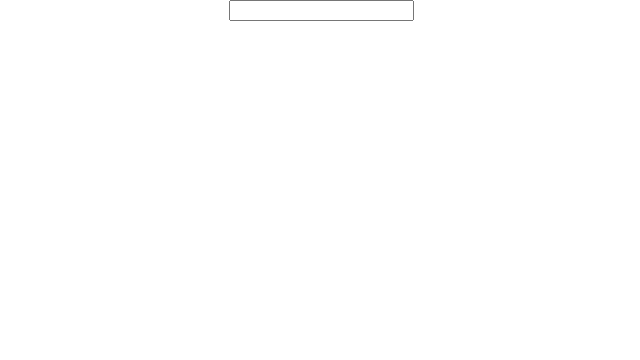
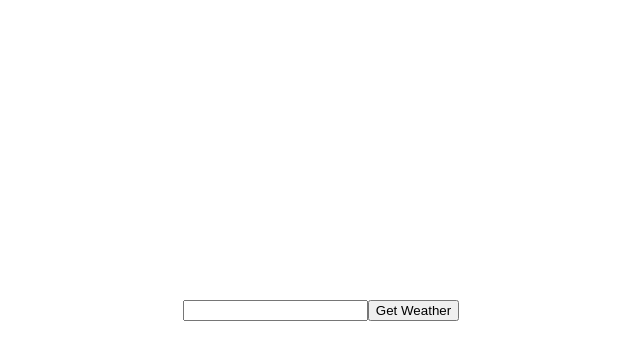
Before and after one commit to ruslanzharkov/react-basic-weather-app, a React (Create React App) app: page / in a window 1280 px wide. Shown: the top 360 px of the page, without its empty margins (319-959 px from the left). Built offline with nearby package versions, Linux system fonts and the light colour scheme.

Commit message:
Added action by props for get weather

```diff
--- a/src/actions/weather.js
+++ b/src/actions/weather.js
@@ -7,6 +7,7 @@ export const getWeather = (cityName) => {
     return dispatch => {
         return axios.get(`${api}?q=${cityName}&APPID=${token}`)
             .then((response) => {
+                console.log(response.data, 'weather')
                 dispatch({
                     type: actionTypes.GET_WEATHER,
                     payload: response.data
--- /dev/null
+++ b/src/components/SingleWeather/SingleWeatherPage.css
@@ -0,0 +1,3 @@
+.weather-container {
+    margin-top: 300px;
+}
--- /dev/null
+++ b/src/components/SingleWeather/SingleWeatherPage.js
@@ -0,0 +1,30 @@
+import React, {Component} from 'react';
+import './SingleWeatherPage.css'
+
+class SingleWeatherPage extends Component {
+    constructor(props) {
+        super(props);
+        this.state = {
+            cityName: ''
+        };
+    }
+
+    getWeatherByCity = () => {
+        this.props.getWeather(this.state.cityName)
+    };
+
+    cityChange = (event) => {
+        this.setState({cityName: event.target.value})
+    };
+
+    render() {
+        return (
+          <div className={'weather-container'}>
+            <input value={this.state.cityName} onChange={this.cityChange}/>
+            <button onClick={this.getWeatherByCity}>Get Weather</button>
+          </div>
+        )
+    }
+}
+
+export default SingleWeatherPage;
--- a/src/components/SingleWeatherPage.js
+++ /dev/null
@@ -1,18 +0,0 @@
-import React, {Component} from 'react';
-
-class SingleWeatherPage extends Component {
-    constructor(props) {
-        super(props);
-        this.state = {
-            cityName: ''
-        };
-    }
-
-    render() {
-        return (
-          <input value={this.state.cityName}/>
-        )
-    }
-}
-
-export default SingleWeatherPage;
--- a/src/containers/SingleWeatherScreen.js
+++ b/src/containers/SingleWeatherScreen.js
@@ -2,12 +2,12 @@ import React, {Component} from 'react';
 import {connect} from 'react-redux';
 import {bindActionCreators} from 'redux';
 import {actionCreators} from '../actions'
-import SingleWeatherPage from '../components/SingleWeatherPage';
+import SingleWeatherPage from '../components/SingleWeather/SingleWeatherPage';
 
 class SingleWeatherContainer extends Component {
     render() {
         return(
-            <SingleWeatherPage/>
+            <SingleWeatherPage getWeather={this.props.getWeather}/>
         )
     }
 }
@@ -20,6 +20,7 @@ function mapStateToProps (state) {
 
 function mapDispatchToProps(dispatch) {
     return bindActionCreators({
+        getWeather: actionCreators.getWeather
     }, dispatch);
 }
 
```
